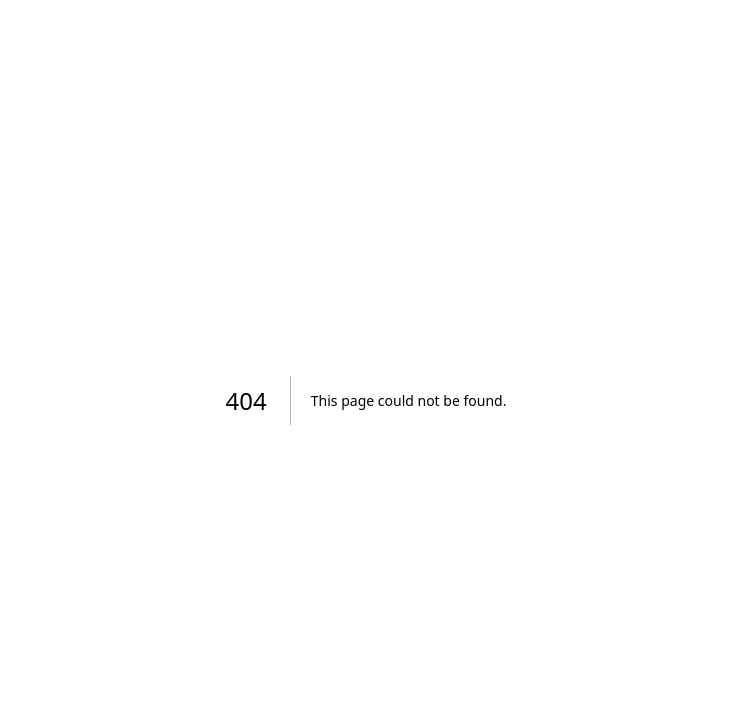
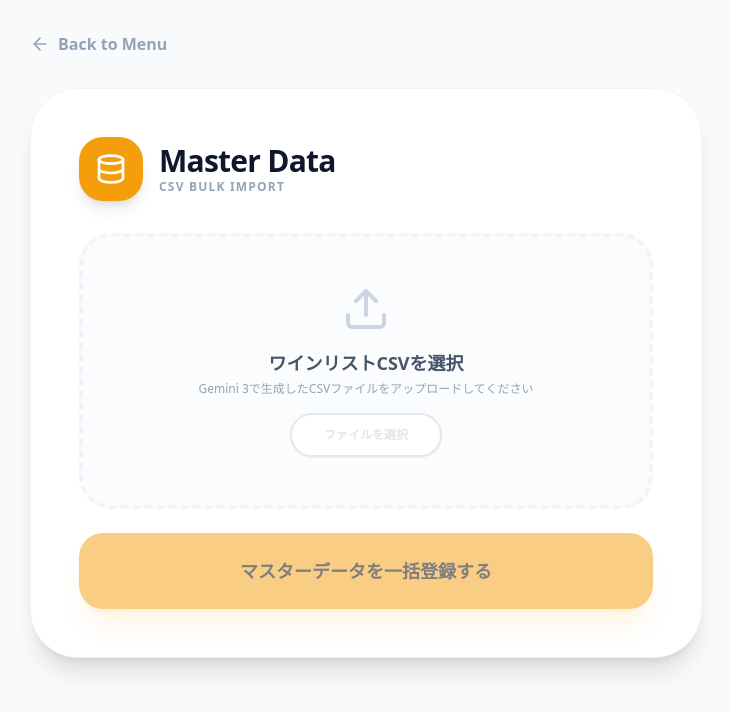
Before and after one commit to takatam-cyber/my-wine-menu, a Next.js app: page /admin/master in a window 1280 px wide. Before the commit this address had no page. Shown: the top 712 px of the page, without its empty margins (274-1005 px from the left). Built offline with nearby package versions, Linux system fonts and the light colour scheme.

Commit message:
Create page.tsx

```diff
--- /dev/null
+++ b/app/admin/master/page.tsx
@@ -0,0 +1,89 @@
+"use client";
+
+import { useState } from 'react';
+import { useRouter } from 'next/navigation';
+import { Upload, Database, CheckCircle2, AlertCircle, ArrowLeft, Loader2 } from 'lucide-react'; // Loader2を追加しました
+
+export default function MasterAdmin() {
+  const [file, setFile] = useState<File | null>(null);
+  const [uploading, setUploading] = useState(false);
+  const [status, setStatus] = useState<'idle' | 'success' | 'error'>('idle');
+  const router = useRouter();
+
+  const handleUpload = async () => {
+    if (!file) return;
+    setUploading(true);
+    setStatus('idle');
+
+    const formData = new FormData();
+    formData.append('file', file);
+
+    try {
+      // インポーター専用のバルク登録APIを叩く
+      const res = await fetch('/api/master/bulk', { method: 'POST', body: formData });
+      if (res.ok) {
+        setStatus('success');
+      } else {
+        setStatus('error');
+      }
+    } catch (e) {
+      setStatus('error');
+    } finally {
+      setUploading(false);
+    }
+  };
+
+  return (
+    <div className="min-h-screen bg-slate-50 p-8 font-sans">
+      <div className="max-w-2xl mx-auto space-y-8 text-left">
+        <button onClick={() => router.push('/admin')} className="flex items-center gap-2 text-slate-400 font-bold hover:text-slate-600 transition-colors">
+          <ArrowLeft size={20}/> Back to Menu
+        </button>
+
+        <div className="bg-white rounded-[3rem] p-12 shadow-xl border border-slate-100">
+          <div className="flex items-center gap-4 mb-8">
+            <div className="p-4 bg-amber-500 rounded-3xl text-white shadow-lg">
+              <Database size={32}/>
+            </div>
+            <div>
+              <h1 className="text-3xl font-black text-slate-900 tracking-tight">Master Data</h1>
+              <p className="text-slate-400 font-bold text-xs uppercase tracking-widest">CSV Bulk Import</p>
+            </div>
+          </div>
+
+          <div className="space-y-6">
+            <div className="border-4 border-dashed border-slate-100 rounded-[2rem] p-12 text-center space-y-4 hover:border-amber-200 transition-colors bg-slate-50/50">
+              <Upload className="mx-auto text-slate-300" size={48}/>
+              <div className="space-y-1">
+                <p className="text-lg font-bold text-slate-600">{file ? file.name : "ワインリストCSVを選択"}</p>
+                <p className="text-xs text-slate-400">Gemini 3で生成したCSVファイルをアップロードしてください</p>
+              </div>
+              <input type="file" accept=".csv" onChange={(e) => setFile(e.target.files?.[0] || null)} className="hidden" id="csv-upload" />
+              <label htmlFor="csv-upload" className="inline-block px-8 py-3 bg-white border-2 border-slate-200 rounded-full font-black text-xs cursor-pointer hover:bg-slate-900 hover:text-white transition-all shadow-sm">
+                ファイルを選択
+              </label>
+            </div>
+
+            <button
+              onClick={handleUpload} disabled={!file || uploading}
+              className="w-full py-6 bg-amber-500 text-black rounded-[1.5rem] font-black text-lg shadow-xl shadow-amber-500/20 hover:bg-amber-400 transition-all disabled:opacity-50 flex items-center justify-center gap-3"
+            >
+              {uploading ? <Loader2 className="animate-spin" /> : "マスターデータを一括登録する"}
+            </button>
+
+            {status === 'success' && (
+              <div className="p-6 bg-emerald-50 text-emerald-700 rounded-2xl flex items-center gap-3 font-bold border border-emerald-100 animate-in fade-in slide-in-from-top-4">
+                <CheckCircle2/> マスターデータの更新に成功しました！
+              </div>
+            )}
+            {status === 'error' && (
+              <div className="p-6 bg-red-50 text-red-700 rounded-2xl flex items-center gap-3 font-bold border border-red-100">
+                <AlertCircle/> 更新に失敗しました。CSVのヘッダー名が正しいか確認してください。
+              </div>
+            )}
+          </div>
+        </div>
+      </div>
+    </div>
+  );
+}
```
